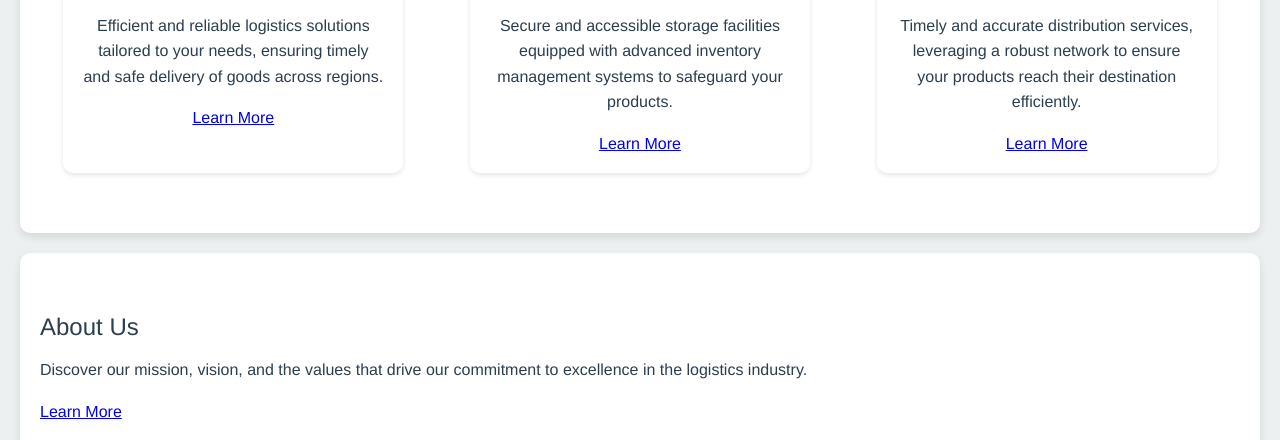
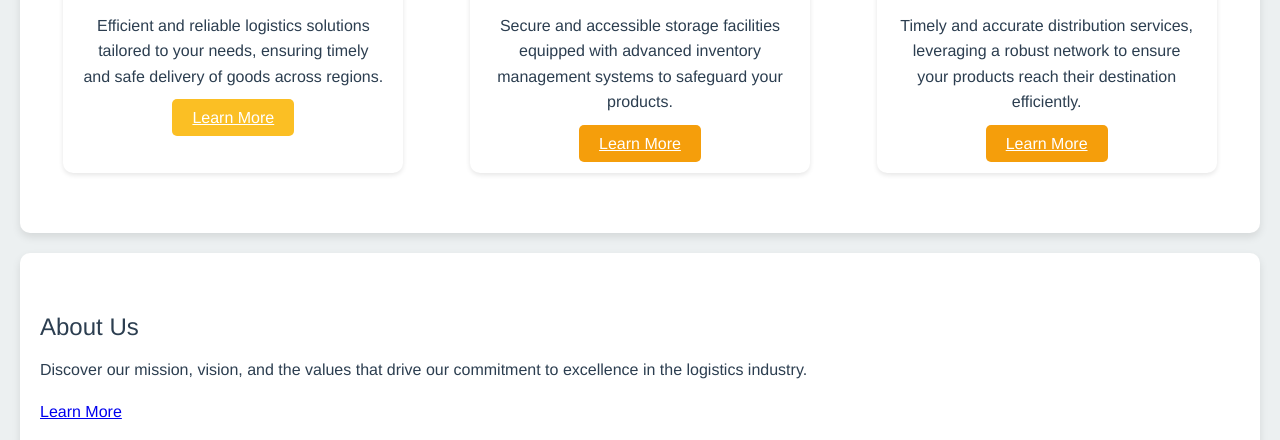
Before and after one commit to irvin318/sinarbersama, a plain HTML site: page index.html in a window 1280 px wide. In both pictures the pointer is over the link 233 px from the left and 477 px from the top of the page. Shown: the part 360-800 px from the top of the page. Drawn offline with Linux system fonts and the light colour scheme.

Commit message:
Fixed Buttons

```diff
--- a/styles.css
+++ b/styles.css
@@ -111,7 +111,7 @@ p {
     margin-top: 10px;
 }
 
-button {
+.button {
     background-color: #F59E0B;
     color: white;
     border: none;
@@ -121,7 +121,7 @@ button {
     cursor: pointer;
 }
 
-button:hover {
+.button:hover {
     background-color: #FBBF24;
 }
 
```
